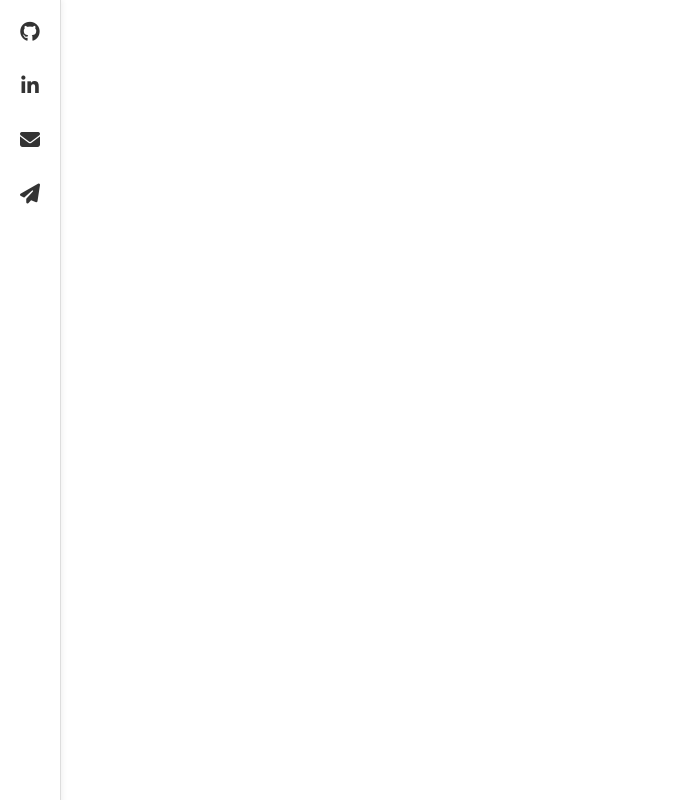
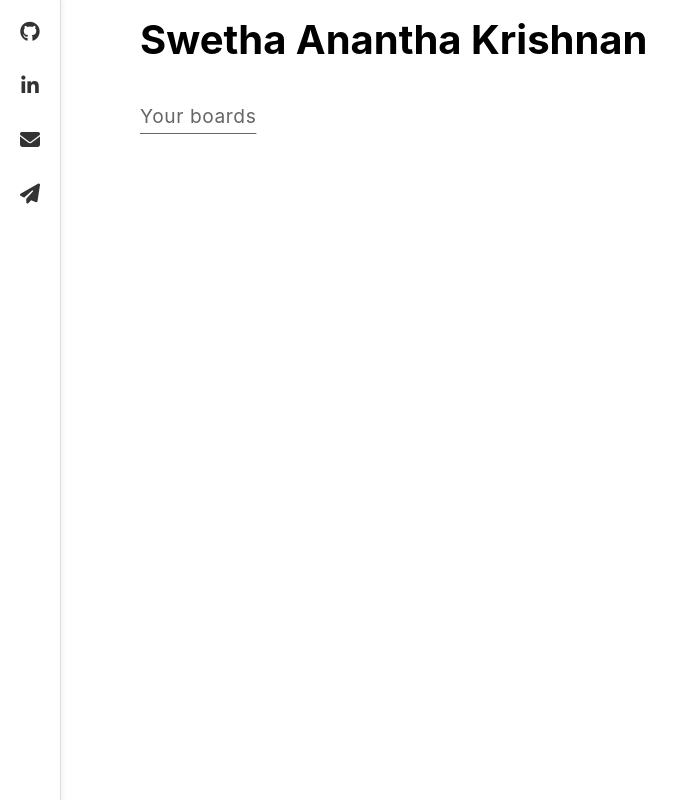
Before and after one commit to swetha1916/portfolio-website, a React (Create React App) app: page / in a window 1280 px wide. Shown: the whole page, without its empty margins (0-688 px from the left). Built offline with nearby package versions, Linux system fonts and the light colour scheme.

Commit message:
Added my name and a your boards text

```diff
--- a/src/App.css
+++ b/src/App.css
@@ -1,38 +1,22 @@
-.App {
-  text-align: center;
+.app-header {
+  position: fixed;
+  top: 0;
+  left: 70px; /* leave space for your contact bar */
+  width: calc(100% - 50px);
+  padding: 15px 70px;
+  z-index: 1000;
 }
 
-.App-logo {
-  height: 40vmin;
-  pointer-events: none;
+.app-header h1 {
+  margin: 0;
+  font-size: 2.5rem;
 }
 
-@media (prefers-reduced-motion: no-preference) {
-  .App-logo {
-    animation: App-logo-spin infinite 20s linear;
-  }
+.subtitle {
+  margin-top: 40px;
+  font-size: 1.2rem;
+  color: #666;
+  letter-spacing: 0.03em;
+  text-decoration: underline;
+  text-underline-offset: 10px;
 }
-
-.App-header {
-  background-color: #282c34;
-  min-height: 100vh;
-  display: flex;
-  flex-direction: column;
-  align-items: center;
-  justify-content: center;
-  font-size: calc(10px + 2vmin);
-  color: white;
-}
-
-.App-link {
-  color: #61dafb;
-}
-
-@keyframes App-logo-spin {
-  from {
-    transform: rotate(0deg);
-  }
-  to {
-    transform: rotate(360deg);
-  }
-}
--- a/src/App.js
+++ b/src/App.js
@@ -1,8 +1,13 @@
 import ContactBar from './Components/ContactBar';
+import './App.css';
 
 function App() {
   return (
     <div className="App">
+      <header className="app-header">
+        <h1>Swetha Anantha Krishnan</h1>
+        <p className="subtitle">Your boards</p>
+      </header>
       <ContactBar />
       {/* Other components like Navbar, About, etc. */}
     </div>
```
